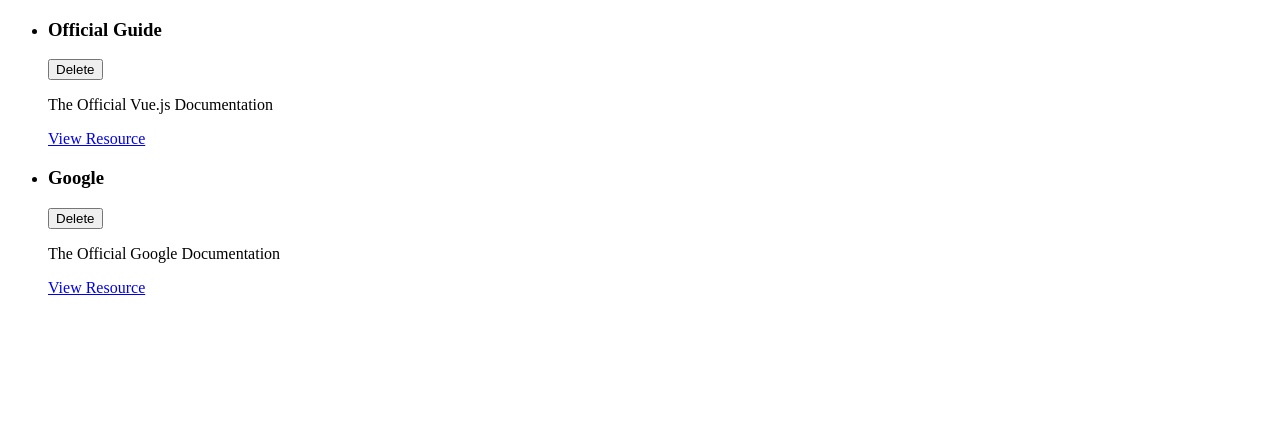
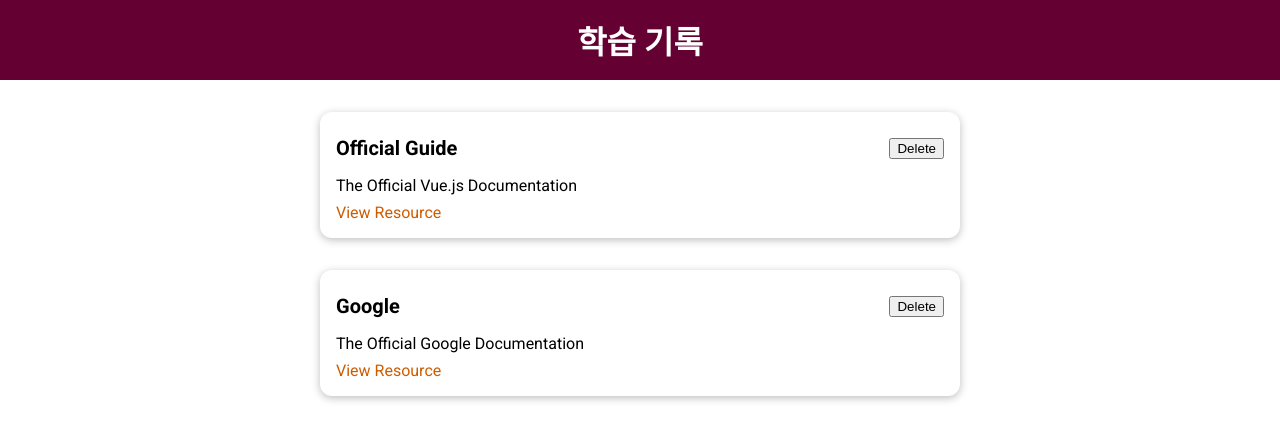
Before and after one commit to spacedustz/Vue, a Vue app in the folder Learning-Resource-App/: page / in a window 1280 px wide. Shown: the top 440 px of the page. Built offline with nearby package versions, Linux system fonts and the light colour scheme.

Commit message:
Add Styling + UI + Layout Components

```diff
--- a/Learning-Resource-App/src/App.vue
+++ b/Learning-Resource-App/src/App.vue
@@ -1,21 +1,14 @@
 <template>
-  <ul>
-    <learning-resource
-        v-for="res in storedResources"
-        :key="res.id"
-        :title="res.title"
-        :description="res.description"
-        :link="res.link"
-    ></learning-resource>
-  </ul>
+  <base-header title="학습 기록"></base-header>
+  <stored-resources :resources="storedResources"></stored-resources>
 </template>
 
 <script>
-import LearningResource from './components/Learing-Resources/LearningResource.vue';
+import StoredResources from "@/components/Learing-Resources/StoredResources";
+import BaseHeader from "@/components/Layouts/BaseHeader";
+
 export default {
-  components: {
-    LearningResource
-  },
+  components: { StoredResources, BaseHeader },
 
   data() {
     return {
@@ -35,10 +28,21 @@
       ]
     };
   },
-
 }
 </script>
 
-<style scoped>
+<style>
+@import url('https://fonts.googleapis.com/css2?family=Roboto:wght@400;700&display=swap');
 
+* {
+  box-sizing: border-box;
+}
+
+html {
+  font-family: 'Roboto', sans-serif;
+}
+
+body {
+  margin: 0;
+}
 </style>
--- /dev/null
+++ b/Learning-Resource-App/src/components/Layouts/BaseHeader.vue
@@ -0,0 +1,27 @@
+<template>
+  <header>
+    <h1>{{ title }}</h1>
+  </header>
+</template>
+
+<script>
+export default {
+  props: ['title'],
+}
+</script>
+
+<style scoped>
+header {
+  width: 100%;
+  height: 5rem;
+  background-color: #640032;
+  display: flex;
+  justify-content: center;
+  align-items: center;
+}
+
+header h1 {
+  color: white;
+  margin: 0;
+}
+</style>
--- a/Learning-Resource-App/src/components/Learing-Resources/LearningResource.vue
+++ b/Learning-Resource-App/src/components/Learing-Resources/LearningResource.vue
@@ -1,17 +1,15 @@
 <template>
   <li>
-    <div>
+    <base-card>
       <header>
         <h3>{{ title }}</h3>
         <button>Delete</button>
       </header>
-    </div>
-
-    <p>{{ description }}</p>
-
-    <nav>
-      <a :href="link">View Resource</a>
-    </nav>
+      <p>{{ description }}</p>
+      <nav>
+        <a :href="link">View Resource</a>
+      </nav>
+    </base-card>
   </li>
 </template>
 
@@ -22,6 +20,34 @@
 }
 </script>
 
-<style>
+<style scoped>
+li {
+  margin: auto;
+  max-width: 40rem;
+}
 
+header {
+  display: flex;
+  justify-content: space-between;
+  align-items: center;
+}
+
+h3 {
+  font-size: 1.25rem;
+  margin: 0.5rem 0;
+}
+
+p {
+  margin: 0.5rem 0;
+}
+
+a {
+  text-decoration: none;
+  color: #ce5c00;
+}
+
+a:hover,
+a:active {
+  color: #c89300;
+}
 </style>
--- /dev/null
+++ b/Learning-Resource-App/src/components/Learing-Resources/StoredResources.vue
@@ -0,0 +1,31 @@
+<template>
+  <ul>
+    <learning-resource
+        v-for="res in resources"
+        :key="res.id"
+        :title="res.title"
+        :description="res.description"
+        :link="res.link"
+    ></learning-resource>
+  </ul>
+</template>
+
+<script>
+import LearningResource from "@/components/Learing-Resources/LearningResource";
+
+export default {
+  components: { LearningResource },
+
+  props: ['resources'],
+}
+</script>
+
+<style scoped>
+ul {
+  list-style: none;
+  margin: 0;
+  padding: 0;
+  margin: auto;
+  max-width: 40rem;
+}
+</style>
--- /dev/null
+++ b/Learning-Resource-App/src/components/UI/BaseCard.vue
@@ -0,0 +1,15 @@
+<template>
+  <div>
+    <slot></slot>
+  </div>
+</template>
+
+<style scoped>
+div {
+  border-radius: 12px;
+  box-shadow: 0 2px 8px rgba(0, 0, 0, 0.26);
+  padding: 1rem;
+  margin: 2rem auto;
+  max-width: 40rem;
+}
+</style>
```
Also changed, not shown: Learning-Resource-App/src/main.js (+8 -2 lines).
